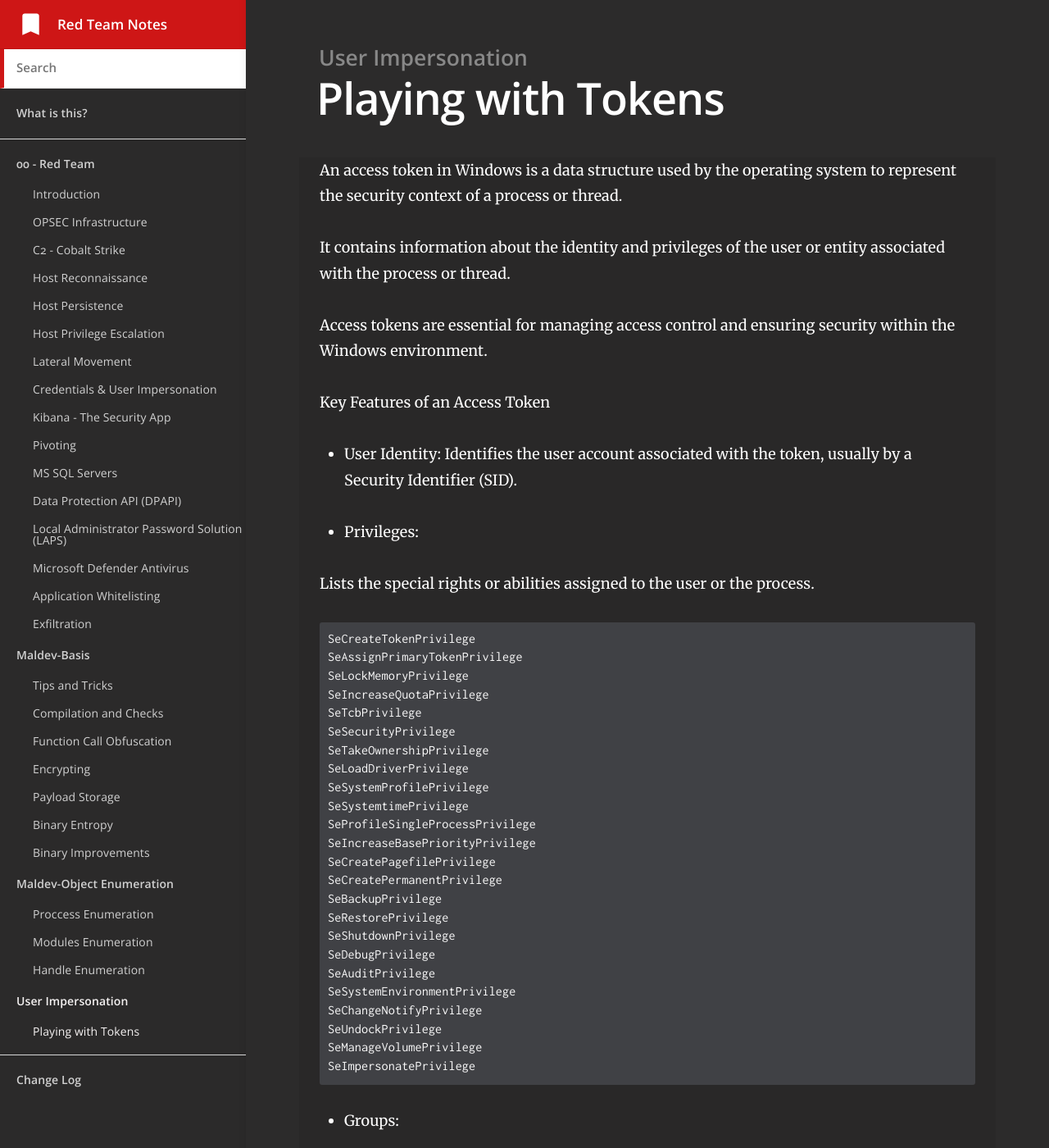
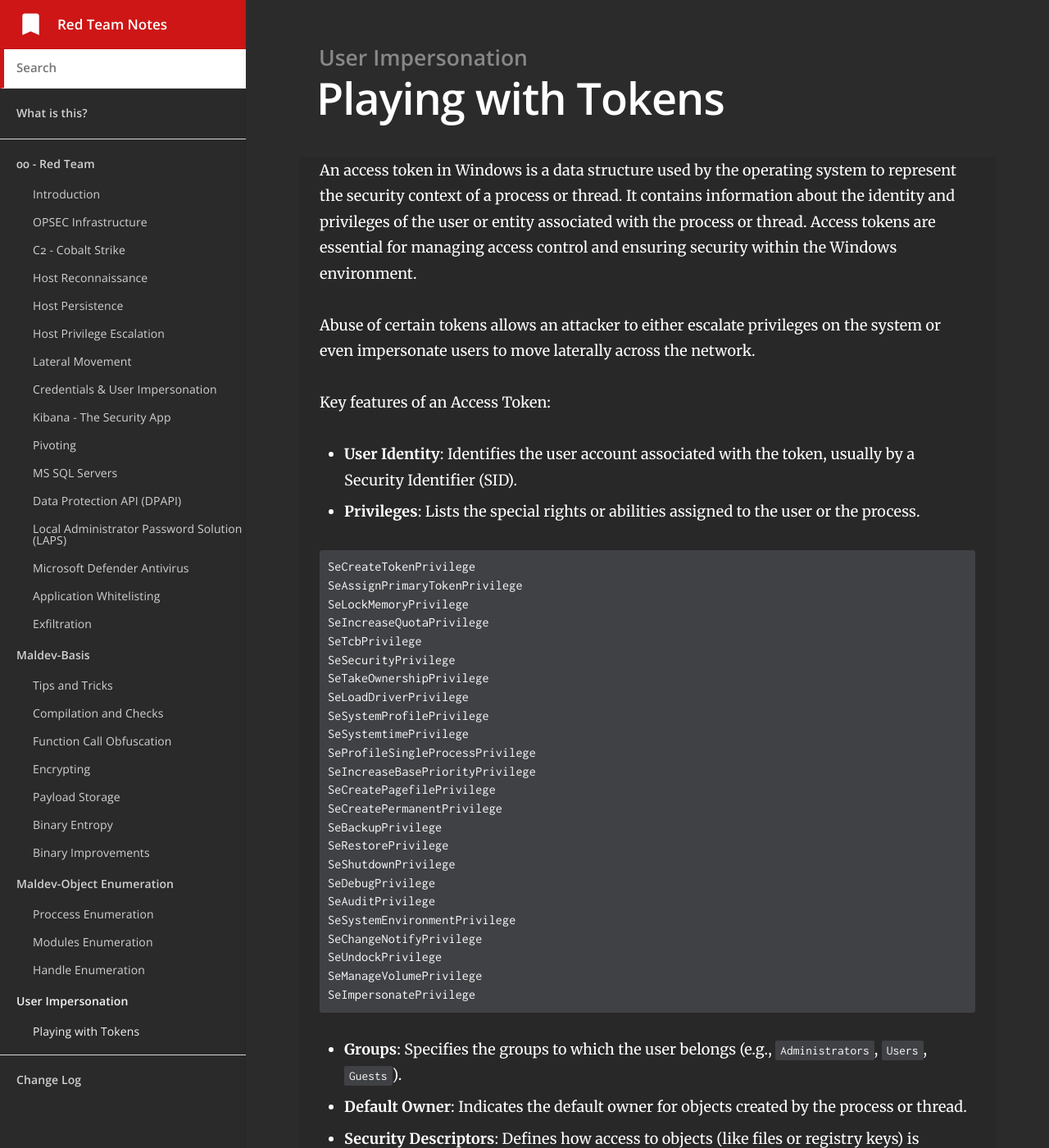
Before and after one commit to benjugat/rtnotes, a Jekyll site: the page built from _docs/user-impersonation/playing-with-tokens.md, in a window 1280 px wide and 1400 px high. Shown: the whole window at 82% size. Built offline with Jekyll 4.4.1, drawn with Linux system fonts in a browser that asks for light colours; some of the changed text lies outside the part shown.

Commit message:
playing with tokens

````diff
--- a/_docs/user-impersonation/playing-with-tokens.md
+++ b/_docs/user-impersonation/playing-with-tokens.md
@@ -4,20 +4,14 @@ category: User Impersonation
 order: 1
 ---
 
-An access token in Windows is a data structure used by the operating system to represent the security context of a process or thread.
+An access token in Windows is a data structure used by the operating system to represent the security context of a process or thread. It contains information about the identity and privileges of the user or entity associated with the process or thread. Access tokens are essential for managing access control and ensuring security within the Windows environment.
 
-It contains information about the identity and privileges of the user or entity associated with the process or thread.
+Abuse of certain tokens allows an attacker to either escalate privileges on the system or even impersonate users to move laterally across the network.
 
-Access tokens are essential for managing access control and ensuring security within the Windows environment.
+Key features of an Access Token:
 
-Key Features of an Access Token
-
-*  User Identity:
-Identifies the user account associated with the token, usually by a Security Identifier (SID).
-
-* Privileges:
-
-Lists the special rights or abilities assigned to the user or the process.
+* **User Identity**: Identifies the user account associated with the token, usually by a Security Identifier (SID).
+* **Privileges**: Lists the special rights or abilities assigned to the user or the process.
 
 ```
 SeCreateTokenPrivilege
@@ -46,29 +40,12 @@ SeManageVolumePrivilege
 SeImpersonatePrivilege
 ```
 
-* Groups:
-
-Specifies the groups to which the user belongs (e.g., `Administrators`, `Users`, `Guests`).
-
-* Default Owner:
-
-Indicates the default owner for objects created by the process or thread.
-
-* Security Descriptors:
-
-Defines how access to objects (like files or registry keys) is granted or denied based on the token.
-
-* Token Type:
-
-Indicates whether the token is a `primary token` (used by a process) or an `impersonation` token (used by a thread to assume a different security context temporarily).
-
-* Source Information:
-
-Contains details about the source of the token, such as the process or service that created it.
-
-* Session ID:
-
-Links the token to the user's logon session.
+* **Groups**: Specifies the groups to which the user belongs (e.g., `Administrators`, `Users`, `Guests`).
+* **Default Owner**: Indicates the default owner for objects created by the process or thread.
+* **Security Descriptors**: Defines how access to objects (like files or registry keys) is granted or denied based on the token.
+* **Token Type**: Indicates whether the token is a `primary token` (used by a process) or an `impersonation` token (used by a thread to assume a different security context temporarily).
+* **Source Information**: Contains details about the source of the token, such as the process or service that created it.
+* **Session ID**: Links the token to the user's logon session.
 
 
 If we achieve a user with `SeImpersonationPrivilege` which normally is enabled on services accounts, or we already pwned a local Administrator, we can Impersonate a logged on user.
````
